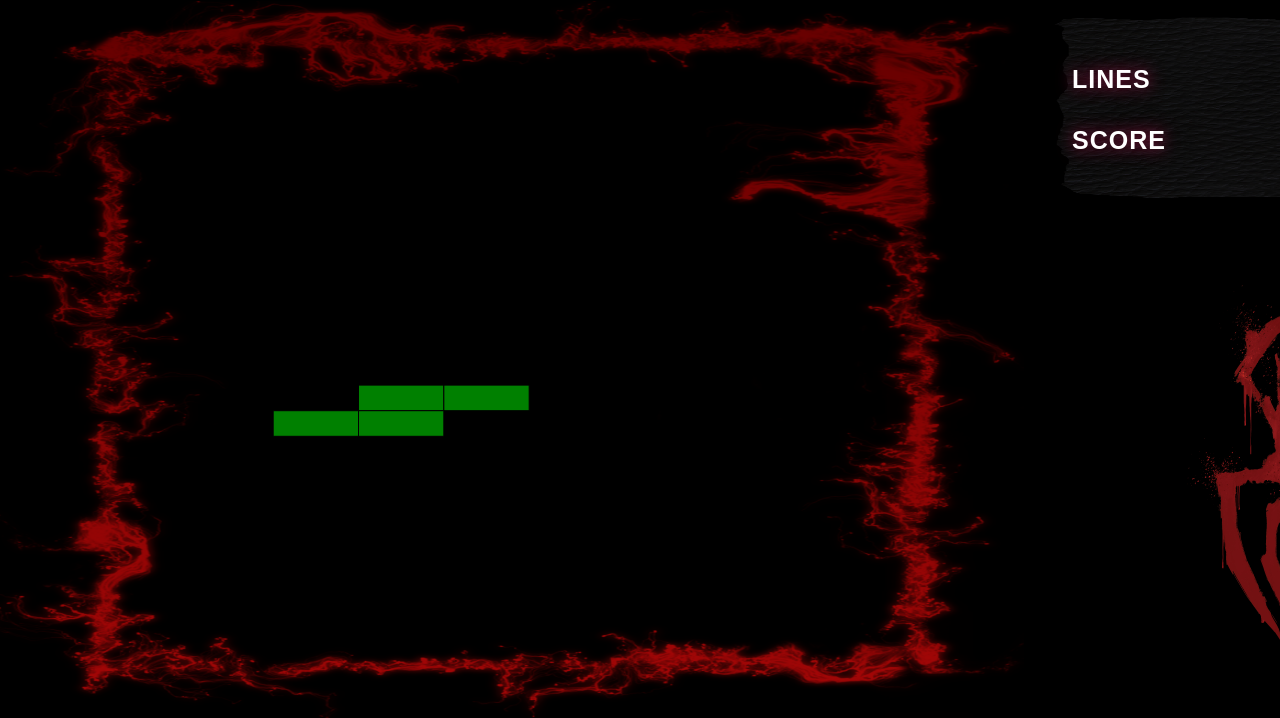
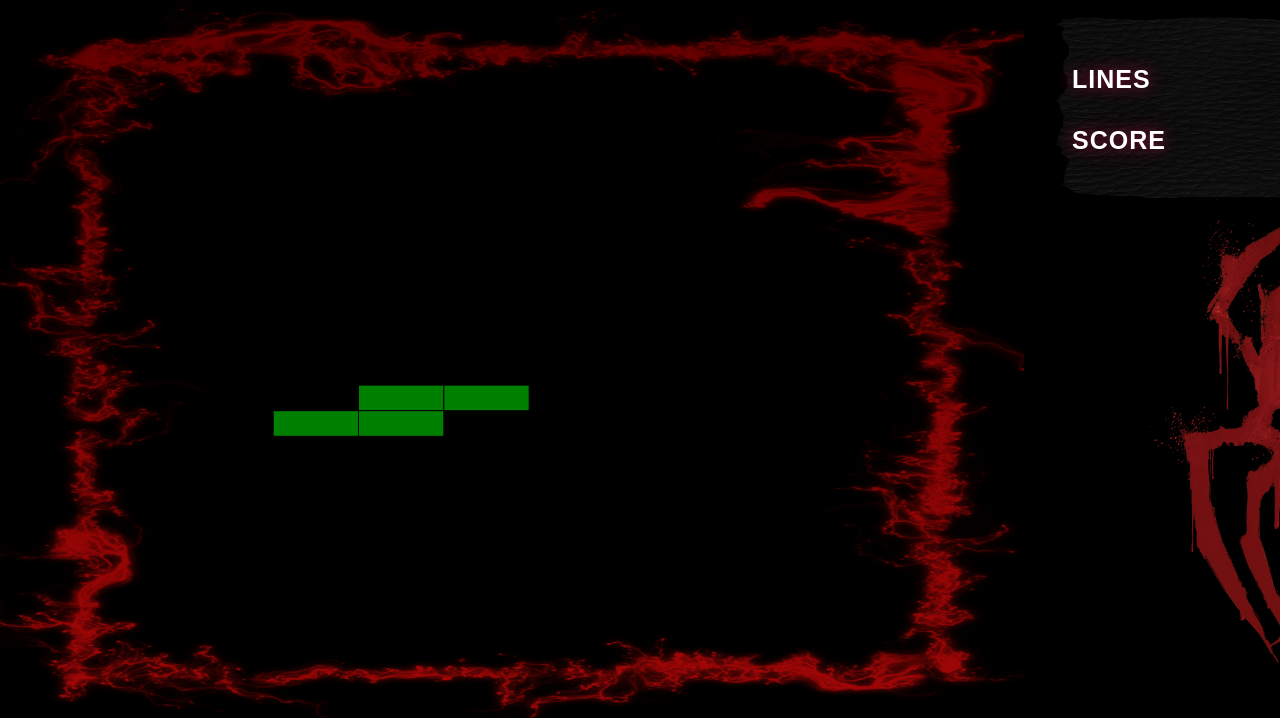
Before and after one commit to B-0-B-B-Y/rock-tetris, an Electron app: page app/index.html in a window 1280 px wide. Shown: the part 159-877 px from the top of the page. Drawn offline with Linux system fonts and the light colour scheme; a web font is replaced by a local one.

Commit message:
Altered sizings of images

```diff
--- a/app/style/main.css
+++ b/app/style/main.css
@@ -86,7 +86,7 @@ p {
     flex-flow: column nowrap;
     align-items: stretch;
     background-image: url('../assets/img/wallpapers/wallpaper_2.jpg');
-    background-size: contain;
+    background-size: 125%;
     background-position: 50% 90%;
     background-repeat: no-repeat;
 }
@@ -124,9 +124,9 @@ p {
 .game-wallpaper {
     display: inline-block;
     position: absolute;
-    left: -50px;
-    width: calc(100% + 100px);
-    bottom: -12px;
+    left: -80px;
+    width: calc(100% + 160px);
+    bottom: -20px;
     right: 0;
     height: calc(100% + 24px);
     margin: auto;
```
